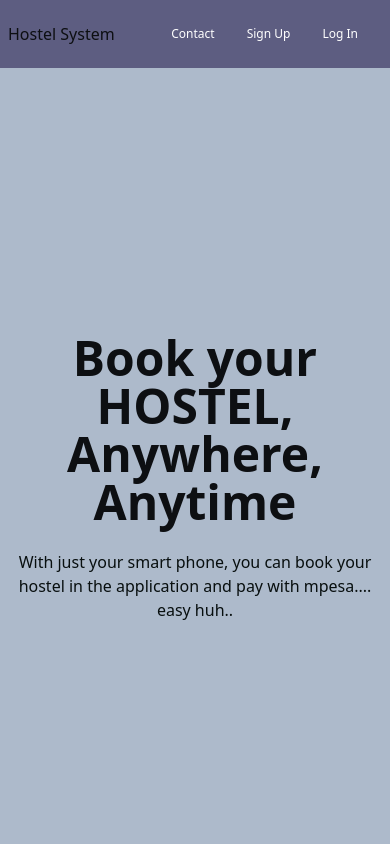
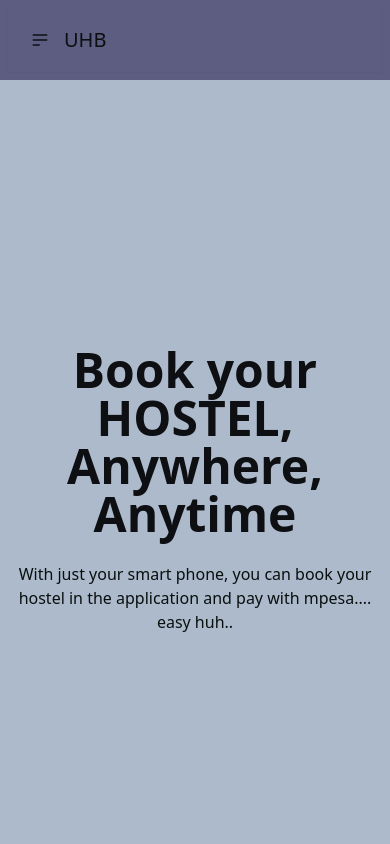
Before and after one commit to EvansMungai/UHBUI, an Angular app: page / in a window 390 px wide. Shown: the top 844 px of the page. Built offline with nearby package versions, Linux system fonts and the light colour scheme.

Commit message:
Change navbar style on mobile devices.

```diff
--- a/components/elements/navbar/navbar.component.html
+++ b/components/elements/navbar/navbar.component.html
@@ -1,15 +1,33 @@
 <nav class="navbar bg-secondary">
-    <div class="flex-1">
+    <!-- <div class="flex-1">
         Hostel System
     </div>
     <div class="flex-none">
         <ul class="menu menu-horizontal">
-            <!-- <li class="mx-1"><a href="#footer">Contact</a></li>
-            <li class="bg-accent rounded-box mx-1"><a href="/">Sign Up</a></li>
-            <li class="bg-accent rounded-box mx-1"><a href="/">Log in</a></li>     -->
             @for (link of links; track $index) {
-                <li class="text-white text-[12px]"><a href="{{link.url}}">{{link.title}}</a></li>
+            <li class="text-white text-[12px]"><a href="{{link.url}}">{{link.title}}</a></li>
             }
         </ul>
+    </div> -->
+    <div class="navbar bg-secondary shadow-sm">
+        <div class="navbar-start">
+            <div class="dropdown">
+                <div tabindex="0" role="button" class="btn btn-ghost btn-circle">
+                    <svg xmlns="http://www.w3.org/2000/svg" class="h-5 w-5" fill="none" viewBox="0 0 24 24"
+                        stroke="currentColor">
+                        <path stroke-linecap="round" stroke-linejoin="round" stroke-width="2"
+                            d="M4 6h16M4 12h16M4 18h7" />
+                    </svg>
+                </div>
+                <ul tabindex="0" class="menu menu-sm dropdown-content bg-secondary rounded-box z-1 mt-3 w-52 p-2 shadow">
+                    @for (link of links; track $index) {
+                    <li class="text-white text-[12px]"><a href="{{link.url}}">{{link.title}}</a></li>
+                    }
+                </ul>
+            </div>
+            <div class="flex-1">
+                <a class="text-xl">UHB</a>
+              </div>
+        </div>
     </div>
 </nav>
```
